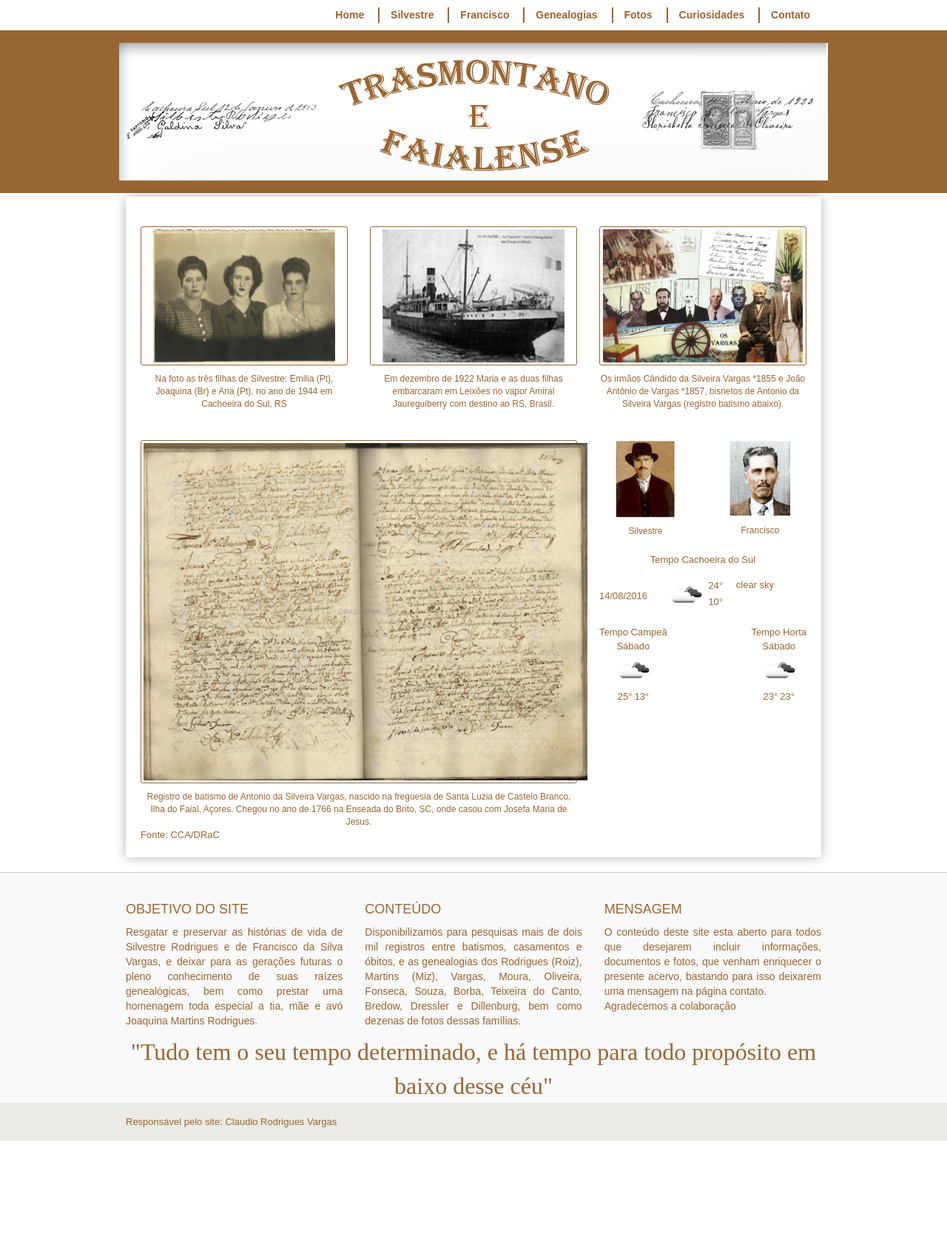
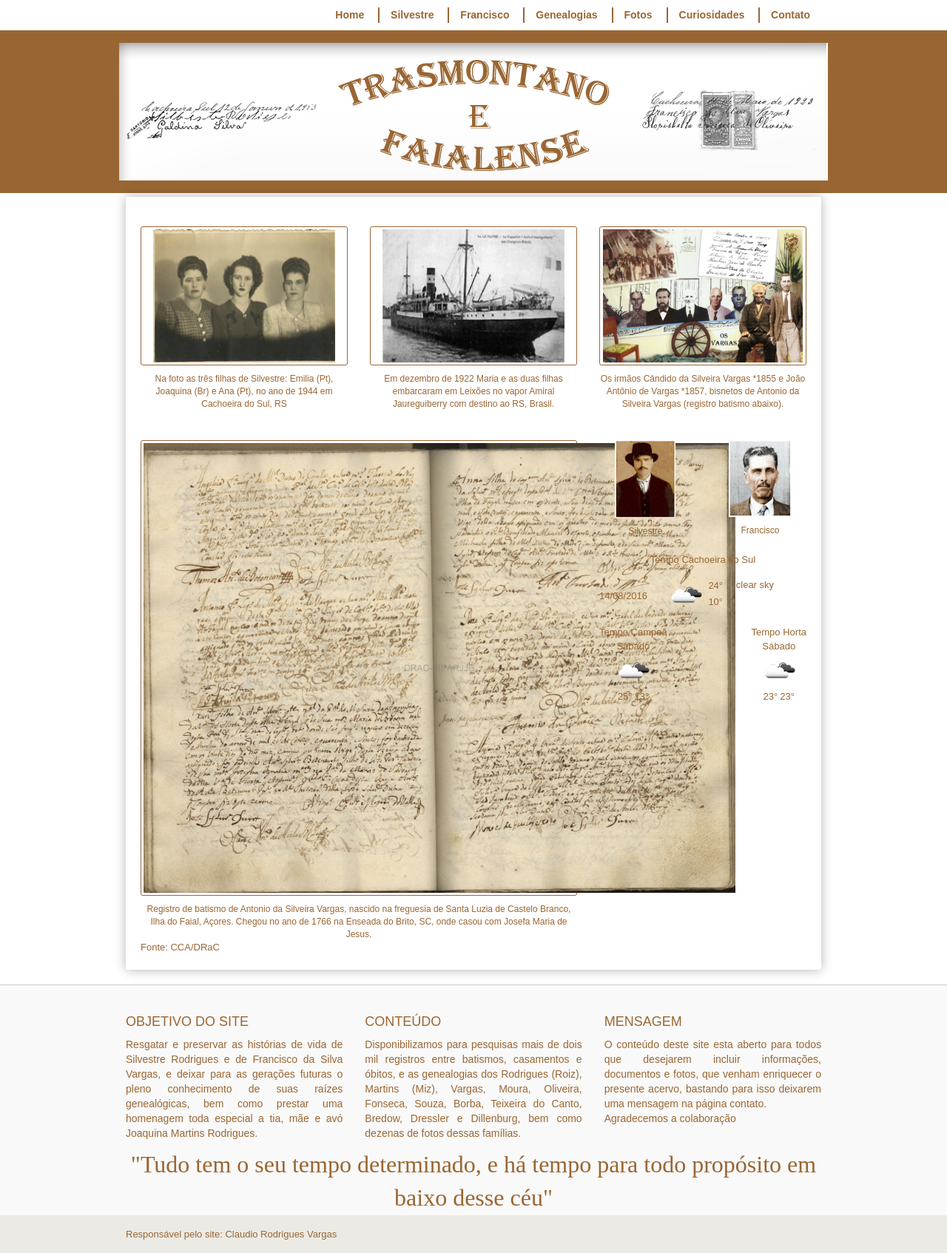
Before and after one commit to claudiovargas1955/claudiovargas1955.github.io, a Jekyll site: the page built from index.html, in a window 1280 px wide. Shown: the whole page at 74% size. Built offline with Jekyll 4.4.1, drawn with Linux system fonts in a browser that asks for light colours; some web fonts are replaced; before the commit the page ends 1542 px from its top, so only the background shows below that.

Commit message:
Update index.html

```diff
--- a/index.html
+++ b/index.html
@@ -37,7 +37,7 @@
         <div class="container-book-home col-sm-8">
           <div class="img-container-border">
             <a href="http://culturacores.azores.gov.pt/biblioteca_digital/FAL-HT-CASTELOBRANCO-B-1736-1777/FAL-HT-CASTELOBRANCO-B-1736-1777_item1/P56.html">
-              <img src="images/livro.jpg" width="600px" alt="livro">
+              <img src="images/livro.jpg" width="800px" alt="livro">
             </a>
           </div>
           <span class="subtitle">Registro de batismo de Antonio da Silveira Vargas,
```
